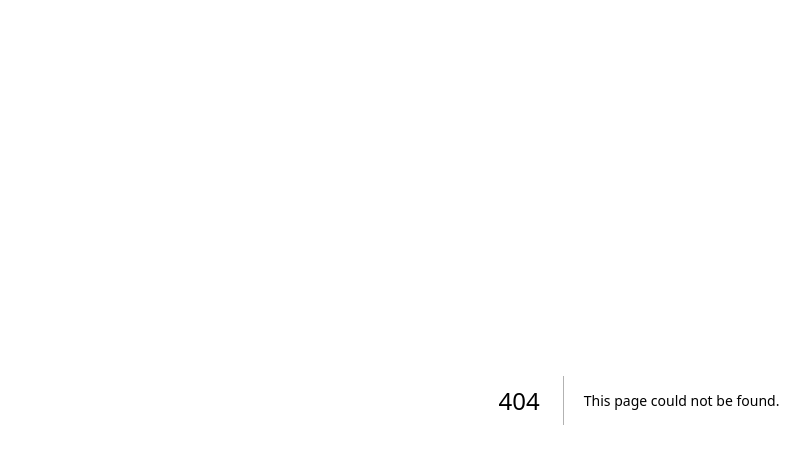
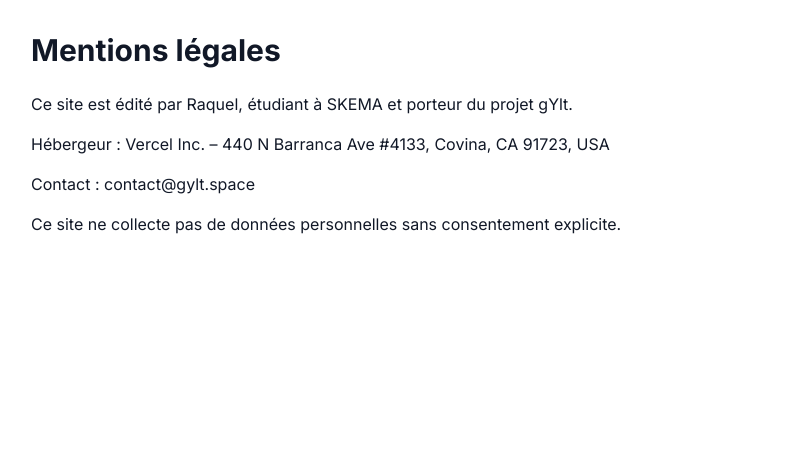
Before and after one commit to keelk1/gylt-landing-page, a Next.js app: page /mentions-legales in a window 1280 px wide. Before the commit this address had no page. Shown: the top 464 px of the page, without its empty margins (1-811 px from the left). Built offline with nearby package versions, Linux system fonts and the light colour scheme.

Commit message:
Create page.tsx

```diff
--- /dev/null
+++ b/app/mentions-legales/page.tsx
@@ -0,0 +1,11 @@
+export default function MentionsLegales() {
+  return (
+    <main className="min-h-screen p-8 bg-white text-gray-900 dark:bg-gray-900 dark:text-white">
+      <h1 className="text-3xl font-bold mb-6">Mentions légales</h1>
+      <p className="mb-4">Ce site est édité par Raquel, étudiant à SKEMA et porteur du projet gYlt.</p>
+      <p className="mb-4">Hébergeur : Vercel Inc. – 440 N Barranca Ave #4133, Covina, CA 91723, USA</p>
+      <p className="mb-4">Contact : contact@gylt.space</p>
+      <p className="mb-4">Ce site ne collecte pas de données personnelles sans consentement explicite.</p>
+    </main>
+  )
+}
```
